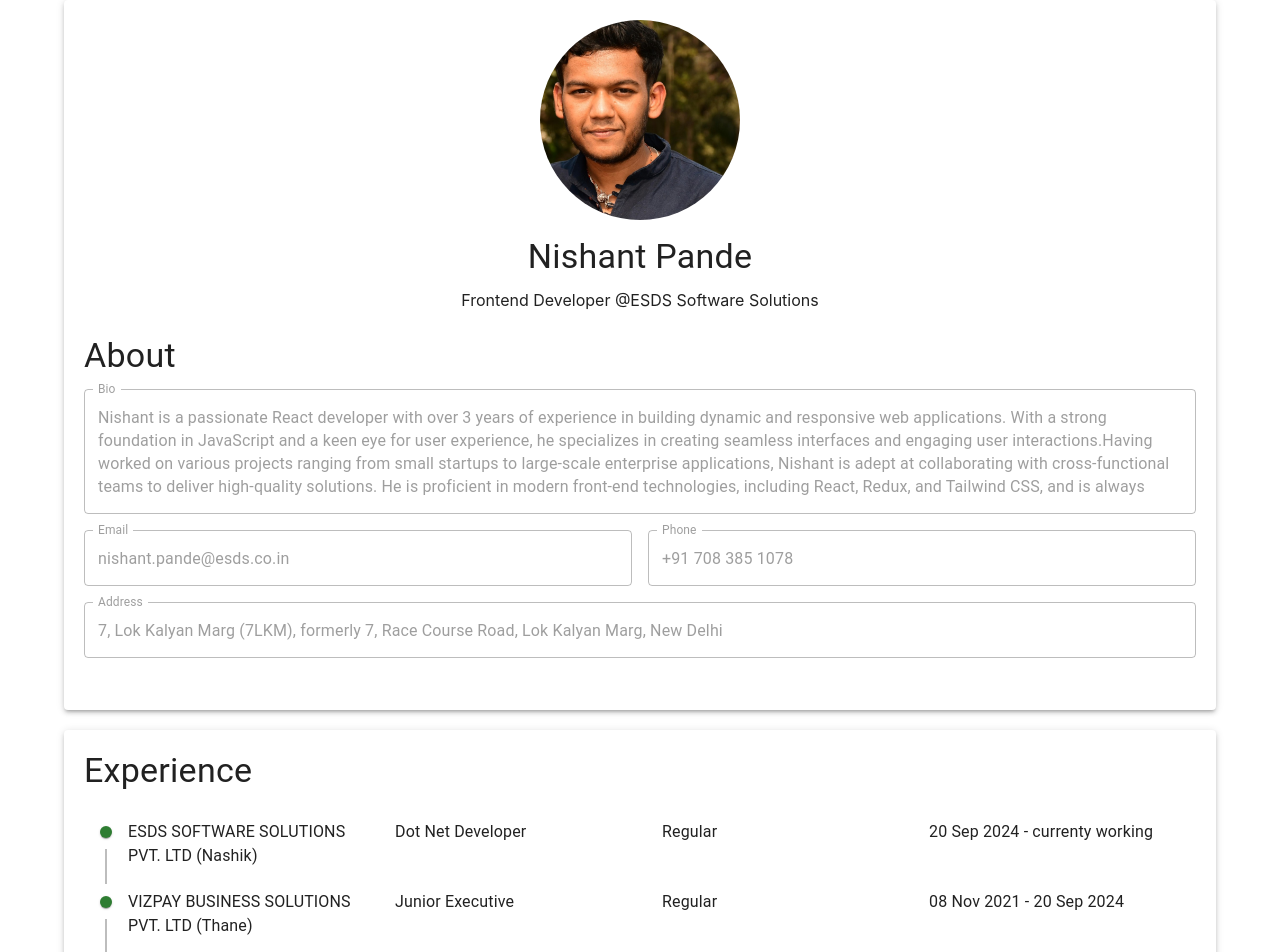
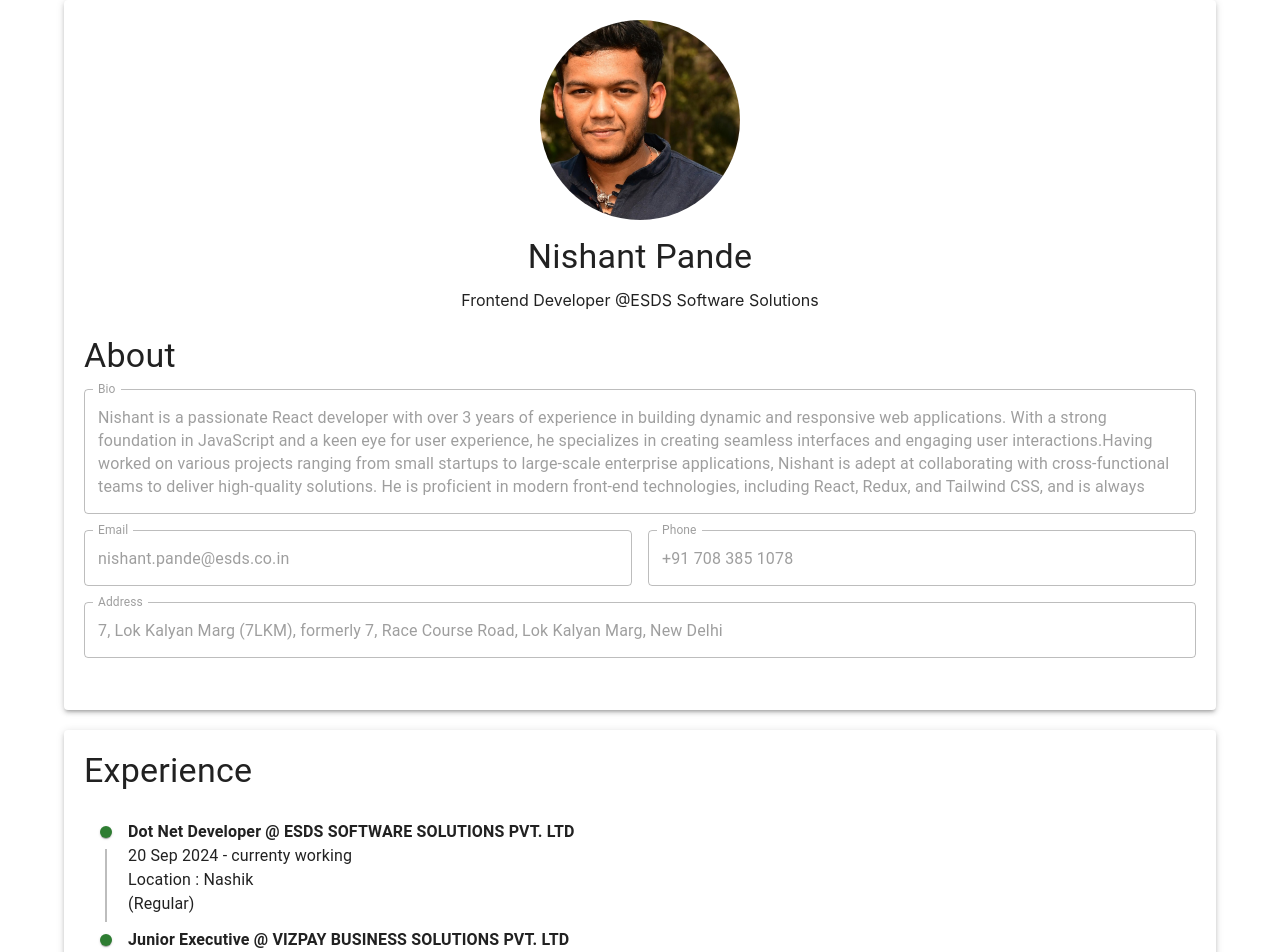
Before and after one commit to nishant4214/user-profile-app, a React (Create React App) app: page / in a window 1280 px wide. Shown: the top 952 px of the page. Built offline with nearby package versions, Linux system fonts and the light colour scheme.

Commit message:
image added

```diff
--- a/src/UserProfile.jsx
+++ b/src/UserProfile.jsx
@@ -186,10 +186,7 @@ const UserProfile = () => {
               <TimelineDot  color="success"/>
                 <TimelineConnector />
                   </TimelineSeparator>
-                  <TimelineContent>{experience.company} ({experience.location})</TimelineContent>
-                  <TimelineContent>{experience.designation}</TimelineContent>
-                  <TimelineContent>{experience.employmentType}</TimelineContent>
-                  <TimelineContent>{experience.startDate} - {experience.endDate}</TimelineContent>
+                  <TimelineContent><h7 style={{fontWeight:'bold'}}>{experience.designation} @ {experience.company} </h7><br/> {experience.startDate} - {experience.endDate} <br/> Location : {experience.location} <br/>  ({experience.employmentType})</TimelineContent>
                 </TimelineItem>
           ))}
         </Timeline>
```
